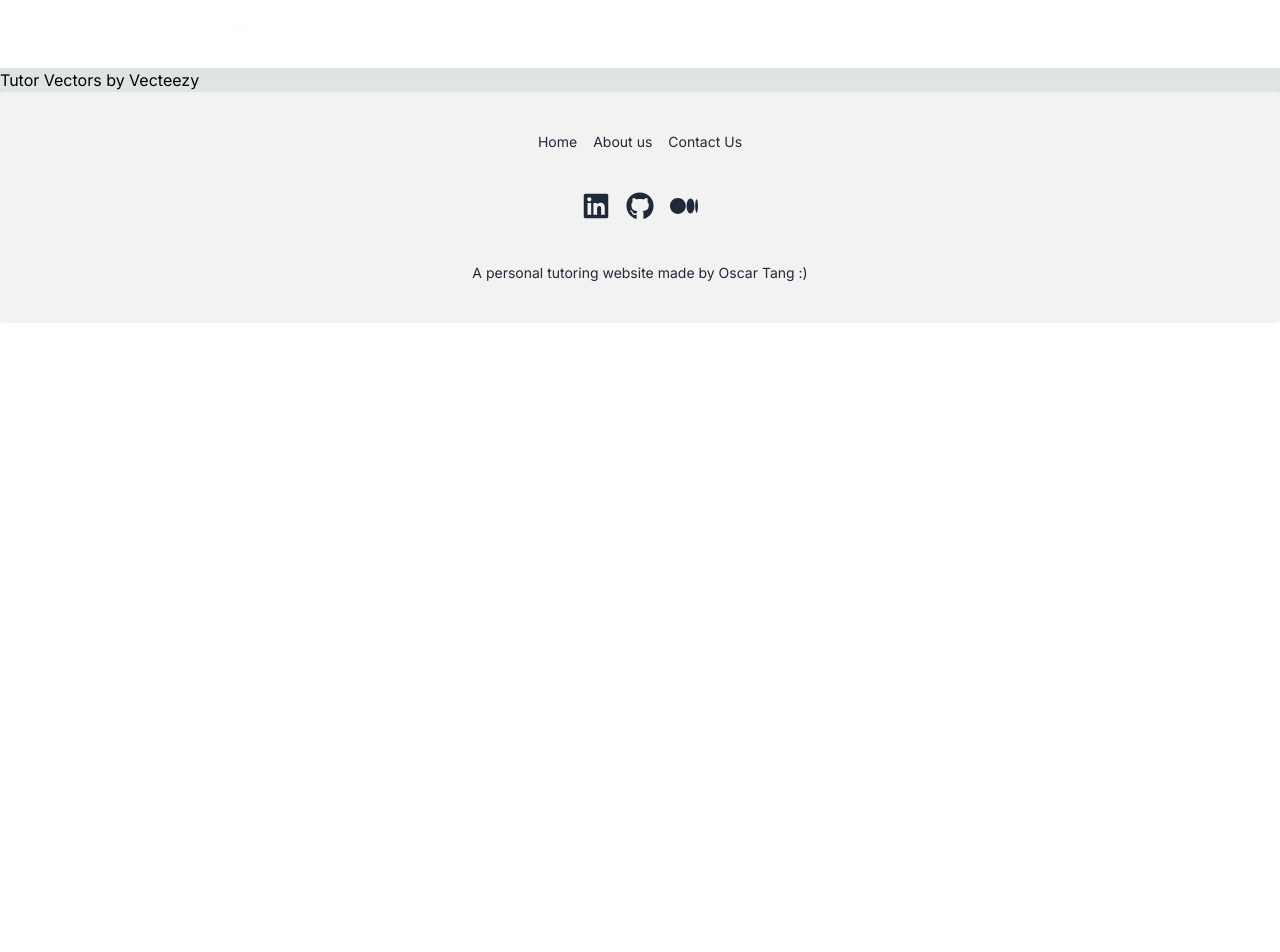
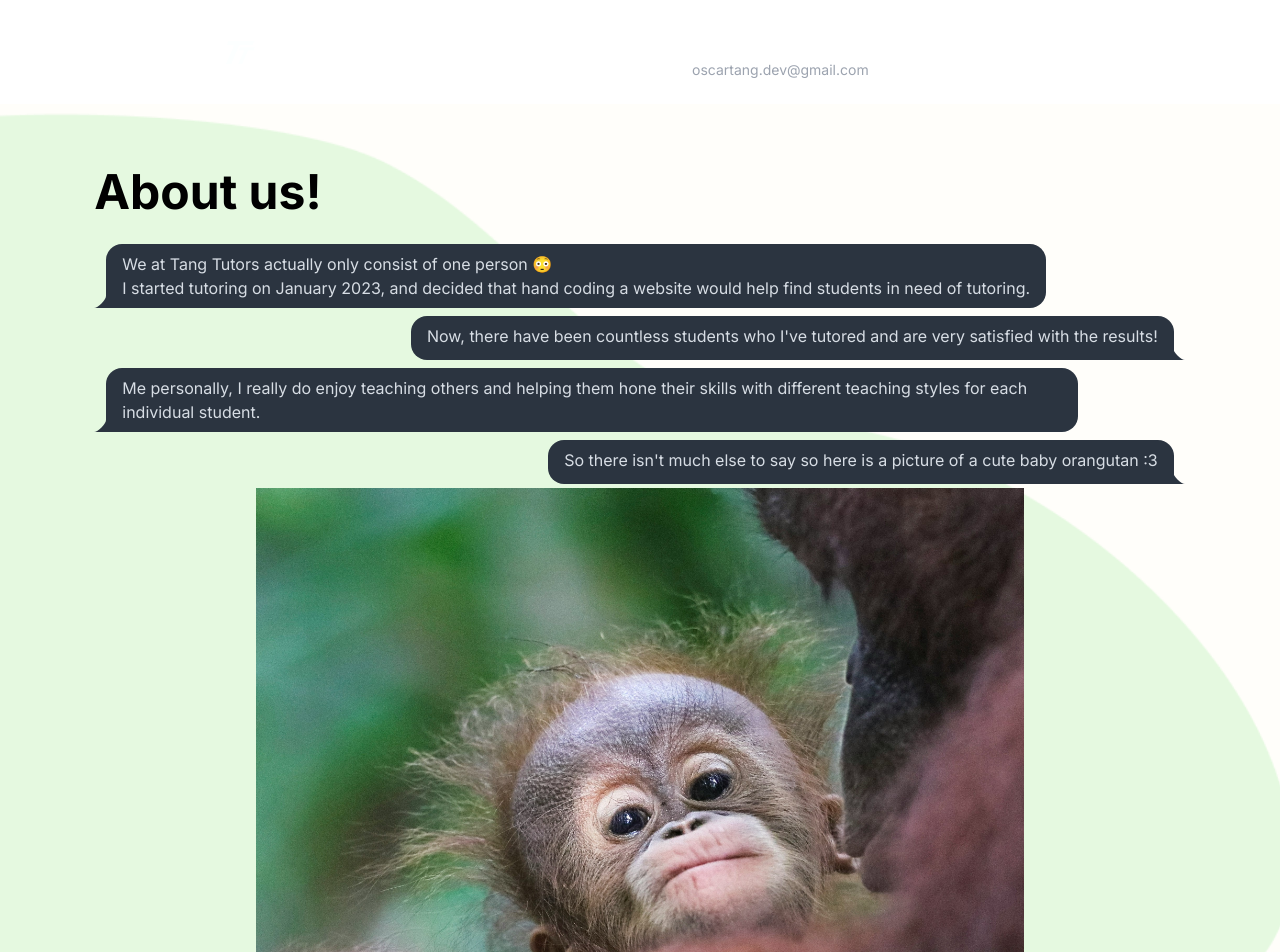
Before and after one commit to Spurkus/TangTutors, a Next.js app: page /about in a window 1280 px wide. Shown: the top 952 px of the page. Before the commit the page ends 800 px from the top, so only its background shows below. Built offline with nearby package versions, Linux system fonts and the light colour scheme.

Commit message:
About Us Page
Yea so i did the about us page as well

```diff
--- a/app/about/page.tsx
+++ b/app/about/page.tsx
@@ -1,11 +1,65 @@
 import React from "react";
+import Link from "next/link";
+import Image from "next/image";
+import Orangutan from "public/orangutan.jpg";
+import vectorImage1 from "public/vector1.png";
 
 const About = () => {
   return (
     <div>
-      <a href="https://www.vecteezy.com/free-vector/tutor">
-        Tutor Vectors by Vecteezy
-      </a>
+      <div className="relative bg-cover bg-left flex items-center bg-fffefa min-h-[600px]">
+        <div className="absolute inset-0 z-0">
+          <Image
+            src={vectorImage1}
+            className="absolute object-cover h-full w-full"
+            alt="Vector Image"
+          />
+        </div>
+        <div className="z-10 p-4 max-w-6xl m-auto min-w-[300px] pt-16">
+          <h1 className="text-5xl font-bold pb-6">About us!</h1>
+          <div className="chat chat-start">
+            <div className="chat-bubble">
+              We at Tang Tutors actually only consist of one person 😳 <br /> I
+              started tutoring on January 2023, and decided that hand coding a
+              website would help find students in need of tutoring.
+            </div>
+          </div>
+          <div className="chat chat-end">
+            <div className="chat-bubble">
+              Now, there have been countless students who I&apos;ve tutored and
+              are very satisfied with the results! <br />
+            </div>
+          </div>
+          <div className="chat chat-start">
+            <div className="chat-bubble">
+              Me personally, I really do enjoy teaching others and helping them
+              hone their skills with different teaching styles for each
+              individual student.
+            </div>
+          </div>
+          <div className="chat chat-end">
+            <div className="chat-bubble">
+              So there isn&apos;t much else to say so here is a picture of a
+              cute baby orangutan :3
+            </div>
+          </div>
+          <div className="flex justify-center items-center">
+            <div className="relative">
+              <Image
+                src={Orangutan}
+                alt="baby orangutan image"
+                className="max-w-3xl"
+              />
+              <p className="absolute bottom-0 left-0 text-left bg-white p-2">
+                Photo by{" "}
+                <Link className="link" href="https://unsplash.com/@licole">
+                  Chris Charles
+                </Link>
+              </p>
+            </div>
+          </div>
+        </div>
+      </div>
     </div>
   );
 };
--- a/app/components/Footer.tsx
+++ b/app/components/Footer.tsx
@@ -5,23 +5,30 @@ import {
   faGithub,
   faMedium,
 } from "@fortawesome/free-brands-svg-icons";
+import Link from "next/link";
 
 const Footer = () => {
   return (
     <footer className="footer footer-center p-10 bg-base-200 text-base-content rounded">
       <nav className="grid grid-flow-col gap-4">
-        <a className="link link-hover">Home</a>
-        <a className="link link-hover">About us</a>
-        <a className="link link-hover">Contact Us</a>
+        <Link className="link link-hover" href="/">
+          Home
+        </Link>
+        <Link className="link link-hover" href="/about">
+          About us
+        </Link>
+        <Link className="link link-hover" href="mailto:oscartang.dev@gmail.com">
+          Contact Us
+        </Link>
       </nav>
       <nav>
         <div className="grid grid-flow-col gap-4">
-          <a>
+          <Link href="https://www.linkedin.com/in/oscartangdev/">
             <FontAwesomeIcon icon={faLinkedin} className="h-7 w-7" />
-          </a>
-          <a>
+          </Link>
+          <Link href="https://github.com/Spurkus">
             <FontAwesomeIcon icon={faGithub} className="h-7 w-7" />
-          </a>
+          </Link>
           <a>
             <FontAwesomeIcon icon={faMedium} className="h-7 w-7" />
           </a>
--- a/app/components/NavigationBar.tsx
+++ b/app/components/NavigationBar.tsx
@@ -1,4 +1,5 @@
 import React from "react";
+import Link from "next/link";
 import Image from "next/image";
 import Logo from "public/logo2.png";
 
@@ -6,47 +7,27 @@ const NavigationBar = () => {
   return (
     <div className="navbar bg-base-100 px-52 text-white">
       <div className="flex-1">
-        <a className="btn btn-ghost text-xl">
+        <Link className="btn btn-ghost text-xl" href="/">
           <Image src={Logo} alt="logo" className="w-8 h-8" />
           TangTutors
-        </a>
+        </Link>
       </div>
       <div className="navbar-end flex-none">
         <ul className="menu menu-horizontal space-x-4 px-4 mx-1">
           <li>
-            <a>Home</a>
+            <Link href="/">Home</Link>
           </li>
           <li>
-            <a>About</a>
+            <Link href="/about">About Us</Link>
           </li>
           <li>
-            <a>Contact Us</a>
+            <Link
+              className="text-gray-400"
+              href="mailto:oscartang.dev@gmail.com">
+              oscartang.dev@gmail.com
+            </Link>
           </li>
         </ul>
-        <label className="swap swap-rotate">
-          {/* this hidden checkbox controls the state */}
-          <input
-            type="checkbox"
-            className="theme-controller"
-            value="synthwave"
-          />
-
-          {/* sun icon */}
-          <svg
-            className="swap-on fill-current w-7 h-7"
-            xmlns="http://www.w3.org/2000/svg"
-            viewBox="0 0 24 24">
-            <path d="M5.64,17l-.71.71a1,1,0,0,0,0,1.41,1,1,0,0,0,1.41,0l.71-.71A1,1,0,0,0,5.64,17ZM5,12a1,1,0,0,0-1-1H3a1,1,0,0,0,0,2H4A1,1,0,0,0,5,12Zm7-7a1,1,0,0,0,1-1V3a1,1,0,0,0-2,0V4A1,1,0,0,0,12,5ZM5.64,7.05a1,1,0,0,0,.7.29,1,1,0,0,0,.71-.29,1,1,0,0,0,0-1.41l-.71-.71A1,1,0,0,0,4.93,6.34Zm12,.29a1,1,0,0,0,.7-.29l.71-.71a1,1,0,1,0-1.41-1.41L17,5.64a1,1,0,0,0,0,1.41A1,1,0,0,0,17.66,7.34ZM21,11H20a1,1,0,0,0,0,2h1a1,1,0,0,0,0-2Zm-9,8a1,1,0,0,0-1,1v1a1,1,0,0,0,2,0V20A1,1,0,0,0,12,19ZM18.36,17A1,1,0,0,0,17,18.36l.71.71a1,1,0,0,0,1.41,0,1,1,0,0,0,0-1.41ZM12,6.5A5.5,5.5,0,1,0,17.5,12,5.51,5.51,0,0,0,12,6.5Zm0,9A3.5,3.5,0,1,1,15.5,12,3.5,3.5,0,0,1,12,15.5Z" />
-          </svg>
-
-          {/* moon icon */}
-          <svg
-            className="swap-off fill-current w-7 h-7"
-            xmlns="http://www.w3.org/2000/svg"
-            viewBox="0 0 24 24">
-            <path d="M21.64,13a1,1,0,0,0-1.05-.14,8.05,8.05,0,0,1-3.37.73A8.15,8.15,0,0,1,9.08,5.49a8.59,8.59,0,0,1,.25-2A1,1,0,0,0,8,2.36,10.14,10.14,0,1,0,22,14.05,1,1,0,0,0,21.64,13Zm-9.5,6.69A8.14,8.14,0,0,1,7.08,5.22v.27A10.15,10.15,0,0,0,17.22,15.63a9.79,9.79,0,0,0,2.1-.22A8.11,8.11,0,0,1,12.14,19.73Z" />
-          </svg>
-        </label>
       </div>
     </div>
   );
--- a/app/globals.css
+++ b/app/globals.css
@@ -1,6 +1,10 @@
 @tailwind base;
 @tailwind components;
 @tailwind utilities;
+
+html {
+	scroll-behavior: smooth;
+}
 
 :root {
   --foreground-rgb: 0, 0, 0;
@@ -12,6 +16,9 @@
   :root {
     --foreground-rgb: 255, 255, 255;
   }
+	html {
+		scroll-behavior: auto;
+	}
 }
 
 body {
--- a/app/page.tsx
+++ b/app/page.tsx
@@ -1,7 +1,8 @@
 import Image from "next/image";
-import FilmBox from "./components/FilmBox";
-import IsometricGrid from "./components/IsometricGrid";
-import ParentForm from "./components/ParentForm";
+import Link from "next/link";
+import FilmBox from "./home/FilmBox";
+import IsometricGrid from "./home/IsometricGrid";
+import ParentForm from "./home/ParentForm";
 
 import Tutor from "public/tutor.png";
 import JonathanYun from "public/JonathanYun.png";
@@ -35,9 +36,11 @@ export default function Home() {
                   <span className="font-bold">Your future tutor,</span>{" "}
                   perchance
                 </p>
-                <button className="btn btn-outline btn-primary">
-                  Get Started
-                </button>
+                <a href="#form">
+                  <button className="btn btn-outline btn-primary">
+                    Get Started
+                  </button>
+                </a>
               </div>
             </div>
             <div className="divider">KNOWLEDGE IS POWER</div>
@@ -54,12 +57,12 @@ export default function Home() {
               <div className="chat chat-start">
                 <div className="chat-image avatar">
                   <div className="w-10 rounded-full">
-                    <a href="https://www.linkedin.com/in/jonathan-yun-6824761b9/">
+                    <Link href="https://www.linkedin.com/in/jonathan-yun-6824761b9/">
                       <Image
                         alt="Profile Picture of a Tutor"
                         src={JonathanYun}
                       />
-                    </a>
+                    </Link>
                   </div>
                 </div>
                 <div className="chat-bubble w-[400px]">
@@ -213,7 +216,9 @@ export default function Home() {
               <span className="text-indigo-600">free tutoring session!</span>
             </h1>
           </div>
-          <ParentForm />
+          <div id="form">
+            <ParentForm />
+          </div>
         </div>
       </div>
     </div>
```
Also changed, not shown: app/home/FilmBox.tsx (renamed from app/components/FilmBox.tsx), app/home/IsometricGrid.tsx (renamed from app/components/IsometricGrid.tsx), app/home/ParentForm.tsx (renamed from app/components/ParentForm.tsx), public/orangutan.jpg (added).
